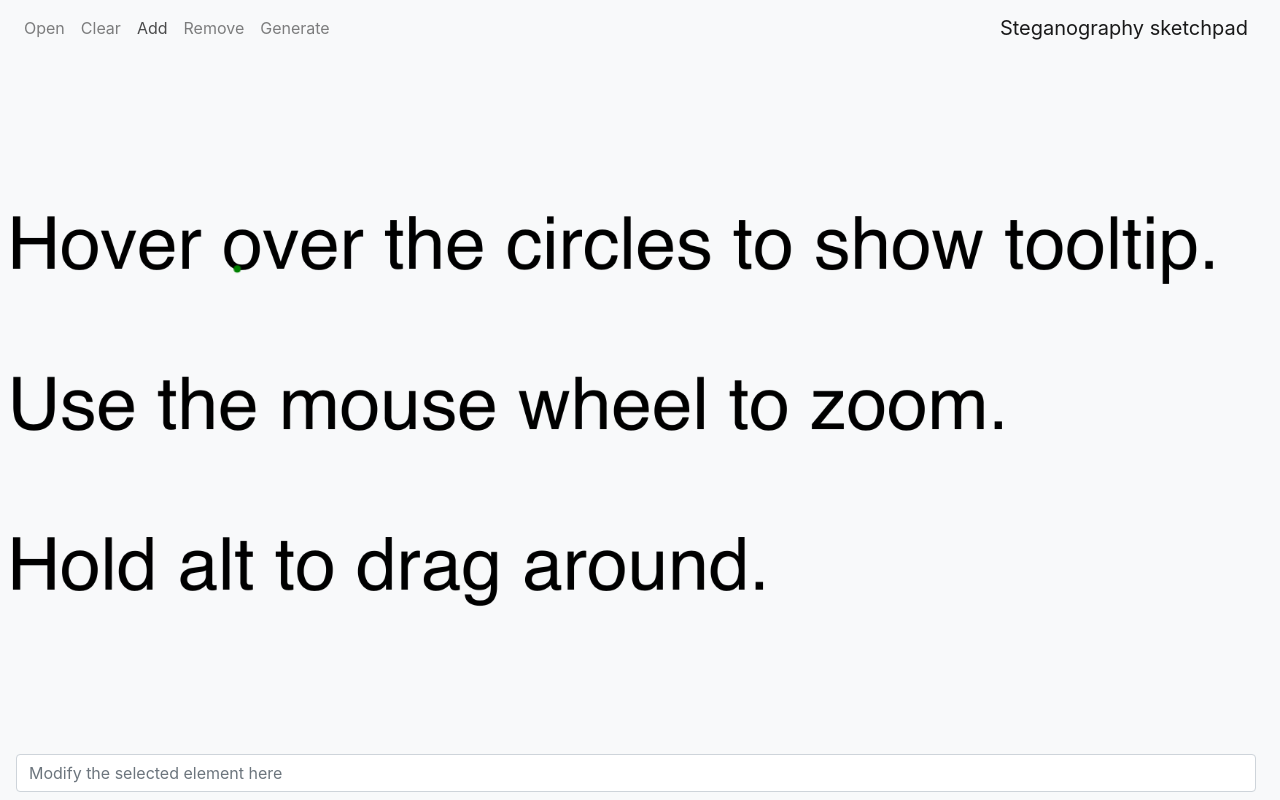
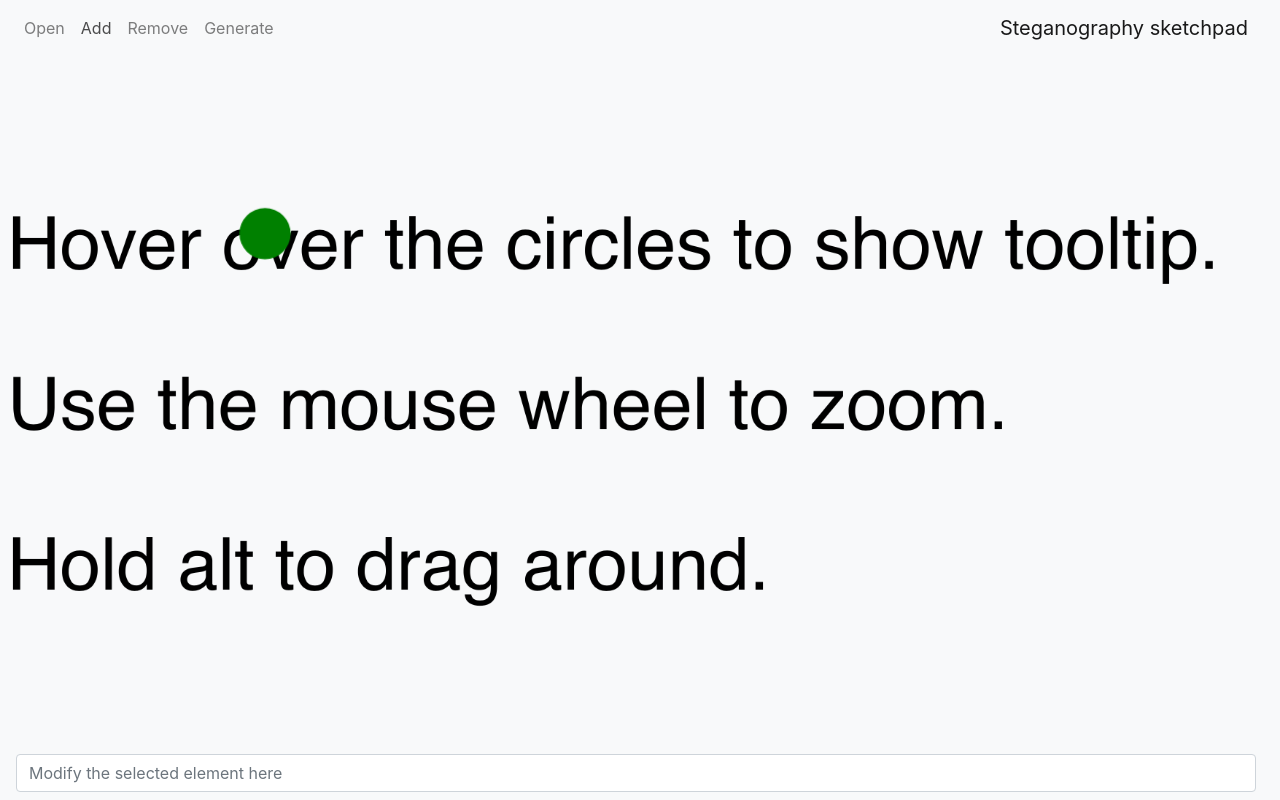
Before and after one commit to ndsf/steganography-sketchpad, a plain HTML site: page index.html in a window 1280 px wide. Both pictures are taken after a click on the link "Add". Drawn offline with Linux system fonts and the light colour scheme.

Commit message:
Bug fixes.

```diff
--- a/index.html
+++ b/index.html
@@ -21,7 +21,6 @@
                 <a id="upload_link" class="nav-item nav-link" href="#">
                     Open
                 </a>
-                <a id="clear_button" class="nav-item nav-link" href="#">Clear</a>
                 <a id="add_button" class="nav-item nav-link" href="#">Add</a>
                 <a id="remove_button" class="nav-item nav-link" href="#">Remove</a>
                 <a id="build_button" class="nav-item nav-link" href="#" data-toggle="modal" data-target="#exampleModal">Generate</a>
--- a/js/javascript.js
+++ b/js/javascript.js
@@ -1,5 +1,5 @@
 $(function () {
-    let currentImage = null;
+    let currentImage = new fabric.Image("tutorial_img");
     let panning = false;
     let circles = [];
     let selected = null;
@@ -52,14 +52,8 @@ $(function () {
         readIMG();
     });
 
-    $("#clear_button").on("click", function () {
-        circles = [];
-        selected = null;
-        editor_canvas.clear();
-    });
-
     function createCircle(x, y, msg) {
-        const radius = 10;
+        const radius = currentImage.width / 50;
         const circle = new fabric.Circle({radius: radius, left: x, top: y, fill: "green", hasControls: false});
         const temp = {circle: circle, text: msg};
         circle.on("selected", function () {
@@ -70,7 +64,7 @@ $(function () {
     }
 
     $("#add_button").on("click", function () {
-        const temp = createCircle(editor_canvas.width / 2, editor_canvas.height / 2, "");
+        const temp = createCircle(editor_canvas.width * (0.3 + Math.random() * 0.4), editor_canvas.height * (0.3 + Math.random() * 0.4), "");
         editor_canvas.add(temp.circle);
         circles.push(temp);
     });
```
